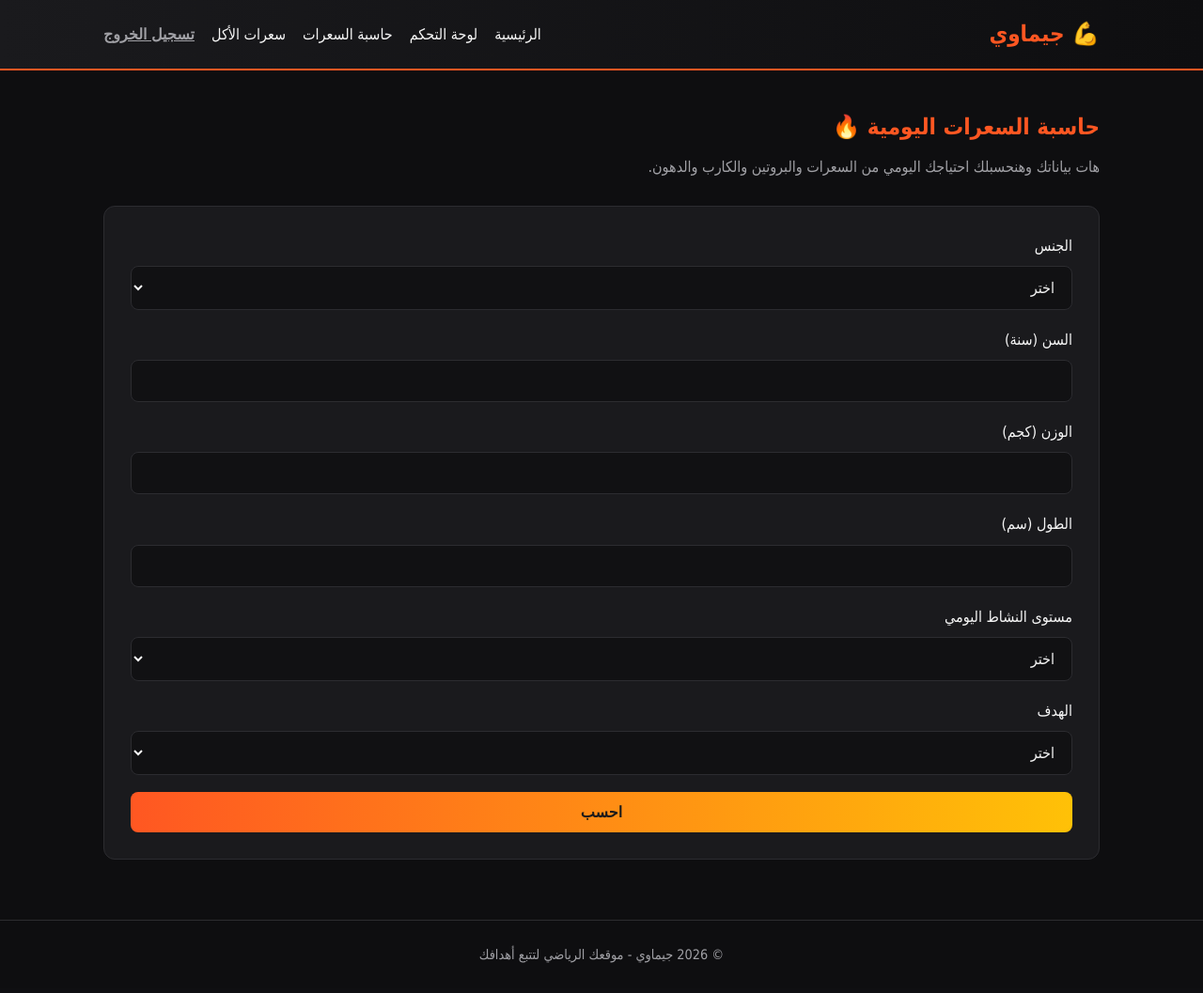
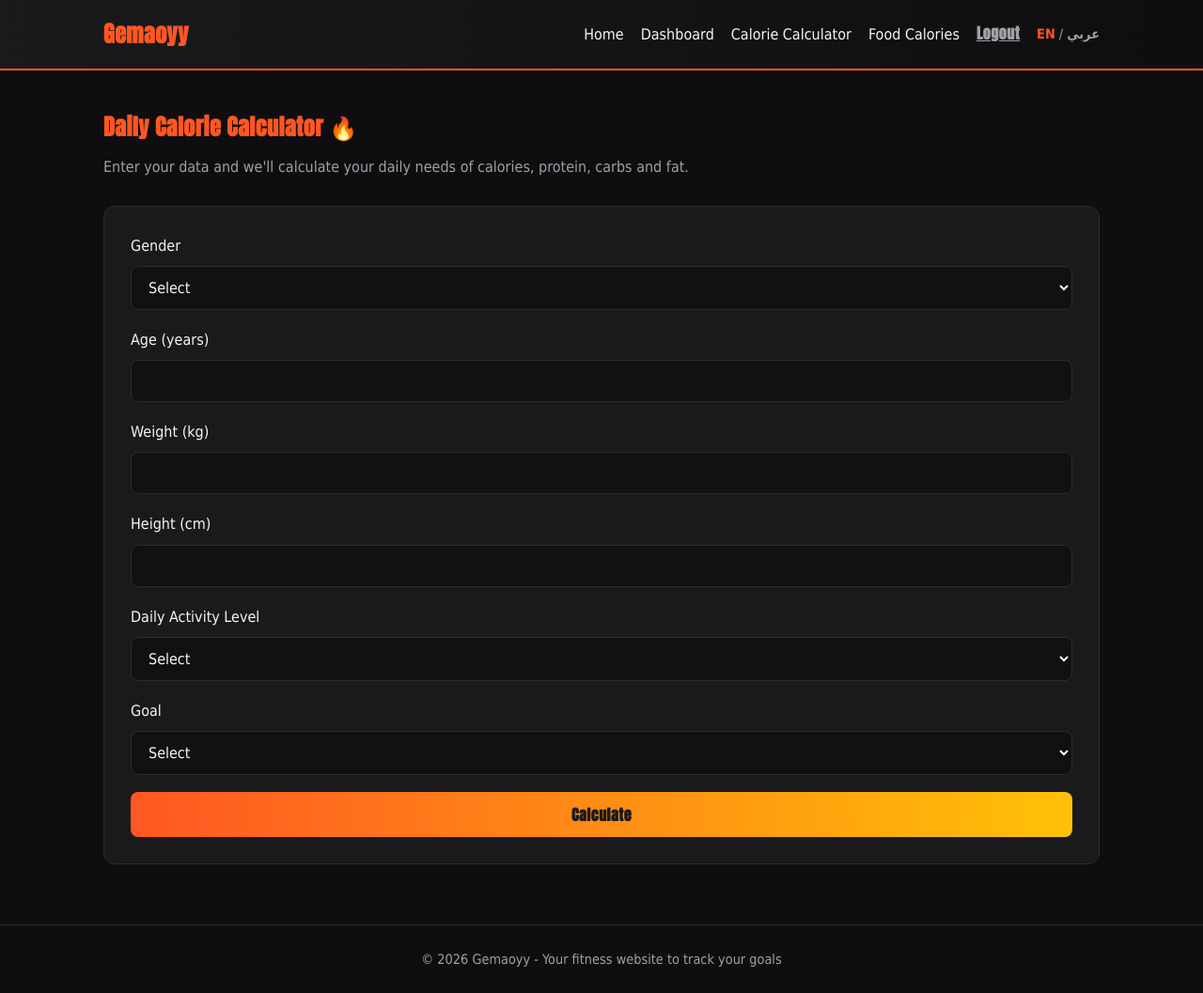
Before and after one commit to yousefelsayed836-a11y/gemaoyy, a Node server app: page /calories in a window 1280 px wide. Shown: the whole page at 94% size. Before the commit the page ends 1025 px from the top, so only its background shows below. Run offline with Node 20, Linux system fonts and the light colour scheme; the visitor is signed in with stand-in values (Sample User, id 1); data that the repository does not hold is empty; some libraries are stand-ins or nearby versions.

Commit message:
Add English/Arabic language switcher and Anton font styling
The site now starts in English by default with an EN/عربي toggle in the
navbar (persisted via cookie). All UI text, error messages, and food
names are translated through a small i18n middleware backed by
locales/en.json and locales/ar.json, with the layout direction (LTR/RTL)
switching accordingly. Headings and buttons use the Anton display font.

```diff
--- /dev/null
+++ b/locales/ar.json
@@ -0,0 +1,102 @@
+{
+  "brand": "جيماوي",
+  "nav_home": "الرئيسية",
+  "nav_dashboard": "لوحة التحكم",
+  "nav_calories": "حاسبة السعرات",
+  "nav_foods": "سعرات الأكل",
+  "nav_logout": "تسجيل الخروج",
+  "nav_login": "تسجيل الدخول",
+  "nav_signup": "اشترك دلوقتي",
+  "footer_text": "جيماوي - موقعك الرياضي لتتبع أهدافك",
+
+  "home_title": "هدفك الرياضي... يبدأ من هنا 🔥",
+  "home_subtitle": "سجل حسابك على جيماوي واحسب احتياجك اليومي من السعرات والبروتين والكارب والدهون، وكمان اعرف سعرات أي أكل بسهولة.",
+  "home_signup": "سجل حساب جديد",
+  "home_login": "تسجيل الدخول",
+  "home_calc_now": "احسب سعراتك دلوقتي",
+  "home_foods": "سعرات الأكل",
+
+  "feature1_title": "حاسبة السعرات اليومية",
+  "feature1_desc": "هات وزنك وطولك وعمرك ومستوى نشاطك وهدفك (تنشيف / ثبات / تضخيم) وهنحسبلك السعرات والبروتين والكارب والدهون اللي تحتاجها يوميًا.",
+  "feature2_title": "سعرات الأكل",
+  "feature2_desc": "اختار الأكلة وحدد الكمية بالجرام، وهنوريك السعرات والبروتين والكارب والدهون فيها بالتفصيل.",
+  "feature3_title": "حسابك محفوظ",
+  "feature3_desc": "اعمل حساب وكل بياناتك ونتائجك بتفضل محفوظة عشان ترجع ليها في أي وقت.",
+
+  "register_title": "إنشاء حساب جديد",
+  "label_name": "الاسم",
+  "placeholder_name": "اسمك",
+  "label_email": "البريد الإلكتروني",
+  "placeholder_email": "example@email.com",
+  "label_password": "كلمة المرور",
+  "placeholder_password": "6 أحرف على الأقل",
+  "label_password2": "تأكيد كلمة المرور",
+  "placeholder_password2": "أعد كتابة كلمة المرور",
+  "btn_create_account": "إنشاء الحساب",
+  "register_switch": "عندك حساب؟",
+  "register_switch_link": "سجل دخولك",
+
+  "login_title": "تسجيل الدخول",
+  "btn_login": "دخول",
+  "login_switch": "لسه معملتش حساب؟",
+  "login_switch_link": "اشترك دلوقتي",
+
+  "err_fill_fields": "من فضلك اكمل كل الحقول",
+  "err_password_mismatch": "كلمتا المرور غير متطابقتين",
+  "err_password_short": "كلمة المرور يجب أن تكون 6 أحرف على الأقل",
+  "err_email_taken": "البريد الإلكتروني مستخدم من قبل",
+  "err_invalid_login": "البريد الإلكتروني أو كلمة المرور غير صحيحة",
+
+  "dash_welcome": "أهلاً",
+  "dash_summary_title": "ملخص احتياجك اليومي",
+  "stat_calories": "سعر حراري / يوم",
+  "stat_protein": "بروتين",
+  "stat_carbs": "كاربوهيدرات",
+  "stat_fat": "دهون",
+  "dash_edit_data": "تعديل بياناتك",
+  "dash_no_data_title": "لسه محسبتش احتياجك اليومي",
+  "dash_no_data_desc": "هات وزنك وطولك وعمرك ومستوى نشاطك وهدفك عشان نحسبلك السعرات والبروتين والكارب والدهون.",
+  "dash_calc_now": "احسب دلوقتي",
+  "dash_foods_title": "سعرات الأكل",
+  "dash_foods_desc": "اعرف سعرات أي أكل من خلال اختيار الأكلة وتحديد الكمية بالجرام.",
+  "dash_foods_btn": "روح لقسم سعرات الأكل",
+
+  "cal_title": "حاسبة السعرات اليومية 🔥",
+  "cal_subtitle": "هات بياناتك وهنحسبلك احتياجك اليومي من السعرات والبروتين والكارب والدهون.",
+  "label_gender": "الجنس",
+  "opt_select": "اختر",
+  "opt_male": "ذكر",
+  "opt_female": "أنثى",
+  "label_age": "السن (سنة)",
+  "label_weight": "الوزن (كجم)",
+  "label_height": "الطول (سم)",
+  "label_activity": "مستوى النشاط اليومي",
+  "opt_sedentary": "قليل الحركة (عمل مكتبي - بدون رياضة)",
+  "opt_light": "نشاط خفيف (تمرين 1-3 أيام أسبوعيًا)",
+  "opt_moderate": "نشاط متوسط (تمرين 3-5 أيام أسبوعيًا)",
+  "opt_active": "نشاط عالي (تمرين 6-7 أيام أسبوعيًا)",
+  "opt_very_active": "نشاط مكثف جدًا (رياضي / مجهود بدني عالي)",
+  "label_goal": "الهدف",
+  "opt_lose": "خسارة وزن (تنشيف)",
+  "opt_maintain": "ثبات الوزن (المحافظة)",
+  "opt_gain": "زيادة وزن (تضخيم)",
+  "btn_calculate": "احسب",
+  "result_title": "نتيجتك",
+  "result_bmr": "معدل الحرق الأساسي (BMR)",
+  "result_tdee": "السعرات الكلية مع النشاط (TDEE)",
+  "result_target": "السعرات المطلوبة لهدفك",
+  "result_macros_title": "توزيع الماكروز اليومي",
+  "err_fill_correct": "من فضلك اكمل كل الحقول بشكل صحيح",
+  "unit_cal": "سعر",
+  "unit_cal_day": "سعر / يوم",
+  "unit_g": "جم",
+
+  "foods_title": "سعرات الأكل 🍗",
+  "foods_subtitle": "اختار الأكلة وحدد الكمية بالجرام لمعرفة السعرات والبروتين والكارب والدهون.",
+  "label_food": "الأكلة",
+  "opt_choose_food": "اختر الأكلة",
+  "label_amount": "الكمية (جرام)",
+  "result_per_grams": "لكل {grams} جرام",
+  "result_calories": "السعرات الحرارية",
+  "err_food_not_found": "الأكل ده غير موجود في القاعدة"
+}
--- /dev/null
+++ b/locales/en.json
@@ -0,0 +1,102 @@
+{
+  "brand": "Gemaoyy",
+  "nav_home": "Home",
+  "nav_dashboard": "Dashboard",
+  "nav_calories": "Calorie Calculator",
+  "nav_foods": "Food Calories",
+  "nav_logout": "Logout",
+  "nav_login": "Login",
+  "nav_signup": "Sign Up Now",
+  "footer_text": "Gemaoyy - Your fitness website to track your goals",
+
+  "home_title": "Your fitness goal starts here 🔥",
+  "home_subtitle": "Sign up on Gemaoyy and calculate your daily needs of calories, protein, carbs and fat. You can also check the calories of any food easily.",
+  "home_signup": "Create a New Account",
+  "home_login": "Login",
+  "home_calc_now": "Calculate Your Calories Now",
+  "home_foods": "Food Calories",
+
+  "feature1_title": "Daily Calorie Calculator",
+  "feature1_desc": "Enter your weight, height, age, activity level and goal (cutting / maintenance / bulking) and we'll calculate the calories, protein, carbs and fat you need every day.",
+  "feature2_title": "Food Calories",
+  "feature2_desc": "Pick a food and enter the amount in grams, and we'll show you its calories, protein, carbs and fat in detail.",
+  "feature3_title": "Your Account is Saved",
+  "feature3_desc": "Create an account and all your data and results stay saved so you can come back to them anytime.",
+
+  "register_title": "Create a New Account",
+  "label_name": "Name",
+  "placeholder_name": "Your name",
+  "label_email": "Email",
+  "placeholder_email": "example@email.com",
+  "label_password": "Password",
+  "placeholder_password": "At least 6 characters",
+  "label_password2": "Confirm Password",
+  "placeholder_password2": "Re-enter your password",
+  "btn_create_account": "Create Account",
+  "register_switch": "Already have an account?",
+  "register_switch_link": "Log in",
+
+  "login_title": "Login",
+  "btn_login": "Login",
+  "login_switch": "Don't have an account yet?",
+  "login_switch_link": "Sign up now",
+
+  "err_fill_fields": "Please fill in all fields",
+  "err_password_mismatch": "Passwords do not match",
+  "err_password_short": "Password must be at least 6 characters",
+  "err_email_taken": "This email is already in use",
+  "err_invalid_login": "Incorrect email or password",
+
+  "dash_welcome": "Welcome",
+  "dash_summary_title": "Your Daily Needs Summary",
+  "stat_calories": "Calories / day",
+  "stat_protein": "Protein",
+  "stat_carbs": "Carbs",
+  "stat_fat": "Fat",
+  "dash_edit_data": "Edit Your Data",
+  "dash_no_data_title": "You haven't calculated your daily needs yet",
+  "dash_no_data_desc": "Enter your weight, height, age, activity level and goal so we can calculate the calories, protein, carbs and fat you need.",
+  "dash_calc_now": "Calculate Now",
+  "dash_foods_title": "Food Calories",
+  "dash_foods_desc": "Find the calories of any food by choosing it and entering the amount in grams.",
+  "dash_foods_btn": "Go to Food Calories",
+
+  "cal_title": "Daily Calorie Calculator 🔥",
+  "cal_subtitle": "Enter your data and we'll calculate your daily needs of calories, protein, carbs and fat.",
+  "label_gender": "Gender",
+  "opt_select": "Select",
+  "opt_male": "Male",
+  "opt_female": "Female",
+  "label_age": "Age (years)",
+  "label_weight": "Weight (kg)",
+  "label_height": "Height (cm)",
+  "label_activity": "Daily Activity Level",
+  "opt_sedentary": "Sedentary (desk job - no exercise)",
+  "opt_light": "Light activity (exercise 1-3 days/week)",
+  "opt_moderate": "Moderate activity (exercise 3-5 days/week)",
+  "opt_active": "High activity (exercise 6-7 days/week)",
+  "opt_very_active": "Very intense activity (athlete / high physical effort)",
+  "label_goal": "Goal",
+  "opt_lose": "Lose weight (cutting)",
+  "opt_maintain": "Maintain weight",
+  "opt_gain": "Gain weight (bulking)",
+  "btn_calculate": "Calculate",
+  "result_title": "Your Result",
+  "result_bmr": "Basal Metabolic Rate (BMR)",
+  "result_tdee": "Total Daily Energy Expenditure (TDEE)",
+  "result_target": "Calories needed for your goal",
+  "result_macros_title": "Daily Macro Breakdown",
+  "err_fill_correct": "Please fill in all fields correctly",
+  "unit_cal": "cal",
+  "unit_cal_day": "cal / day",
+  "unit_g": "g",
+
+  "foods_title": "Food Calories 🍗",
+  "foods_subtitle": "Choose a food and enter the amount in grams to know its calories, protein, carbs and fat.",
+  "label_food": "Food",
+  "opt_choose_food": "Choose a food",
+  "label_amount": "Amount (grams)",
+  "result_per_grams": "Per {grams} grams",
+  "result_calories": "Calories",
+  "err_food_not_found": "This food was not found in the database"
+}
--- a/public/css/style.css
+++ b/public/css/style.css
@@ -21,6 +21,11 @@ body {
   background: var(--bg-dark);
   color: var(--text-light);
   line-height: 1.7;
+}
+
+h1, h2, h3, .logo, .btn {
+  font-family: 'Anton', 'Tahoma', 'Segoe UI', Arial, sans-serif;
+  letter-spacing: 0.5px;
 }
 
 .container {
@@ -68,6 +73,27 @@ body {
 
 .nav-links a:hover {
   color: var(--accent);
+}
+
+.lang-switch {
+  display: flex;
+  align-items: center;
+  gap: 4px;
+  font-size: 0.9rem;
+  color: var(--text-muted);
+}
+
+.lang-switch a {
+  color: var(--text-muted);
+  font-weight: bold;
+}
+
+.lang-switch a.active {
+  color: var(--accent);
+}
+
+.lang-switch a:hover {
+  color: var(--accent-2);
 }
 
 /* Buttons */
--- a/routes/calories.js
+++ b/routes/calories.js
@@ -71,7 +71,7 @@ router.post('/calories', requireAuth, (req, res) => {
   if (!gender || !ageNum || !weightNum || !heightNum || !activity || !goal) {
     return res.render('calories', {
       result: null,
-      error: 'من فضلك اكمل كل الحقول بشكل صحيح',
+      error: 'err_fill_correct',
       old: req.body
     });
   }
--- a/server.js
+++ b/server.js
@@ -1,9 +1,11 @@
 const express = require('express');
 const session = require('express-session');
+const cookieParser = require('cookie-parser');
 const path = require('path');
 const expressLayouts = require('express-ejs-layouts');
 const SQLiteStore = require('connect-sqlite3')(session);
 
+const i18n = require('./middleware/i18n');
 const authRoutes = require('./routes/auth');
 const caloriesRoutes = require('./routes/calories');
 const foodsRoutes = require('./routes/foods');
@@ -19,6 +21,8 @@ app.set('layout', 'layout');
 
 app.use(express.urlencoded({ extended: true }));
 app.use(express.static(path.join(__dirname, 'public')));
+app.use(cookieParser());
+app.use(i18n);
 
 app.use(session({
   store: new SQLiteStore({ db: 'sessions.db', dir: path.join(__dirname, 'db') }),
--- a/views/calories.ejs
+++ b/views/calories.ejs
@@ -1,91 +1,91 @@
 <section class="calc-section">
-  <h1>حاسبة السعرات اليومية 🔥</h1>
-  <p class="subtitle">هات بياناتك وهنحسبلك احتياجك اليومي من السعرات والبروتين والكارب والدهون.</p>
+  <h1><%= t('cal_title') %></h1>
+  <p class="subtitle"><%= t('cal_subtitle') %></p>
 
   <% if (error) { %>
-    <div class="alert alert-error"><%= error %></div>
+    <div class="alert alert-error"><%= t(error) %></div>
   <% } %>
 
   <div class="calc-grid">
     <form action="/calories" method="POST" class="card calc-form">
       <div class="form-group">
-        <label for="gender">الجنس</label>
+        <label for="gender"><%= t('label_gender') %></label>
         <select id="gender" name="gender" required>
-          <option value="">اختر</option>
-          <option value="male" <%= old.gender === 'male' ? 'selected' : '' %>>ذكر</option>
-          <option value="female" <%= old.gender === 'female' ? 'selected' : '' %>>أنثى</option>
+          <option value=""><%= t('opt_select') %></option>
+          <option value="male" <%= old.gender === 'male' ? 'selected' : '' %>><%= t('opt_male') %></option>
+          <option value="female" <%= old.gender === 'female' ? 'selected' : '' %>><%= t('opt_female') %></option>
         </select>
       </div>
 
       <div class="form-group">
-        <label for="age">السن (سنة)</label>
+        <label for="age"><%= t('label_age') %></label>
         <input type="number" id="age" name="age" min="10" max="100" required value="<%= old.age || '' %>">
       </div>
 
       <div class="form-group">
-        <label for="weight">الوزن (كجم)</label>
+        <label for="weight"><%= t('label_weight') %></label>
         <input type="number" id="weight" name="weight" min="30" max="300" step="0.1" required value="<%= old.weight || '' %>">
       </div>
 
       <div class="form-group">
-        <label for="height">الطول (سم)</label>
+        <label for="height"><%= t('label_height') %></label>
         <input type="number" id="height" name="height" min="100" max="250" step="0.1" required value="<%= old.height || '' %>">
       </div>
 
       <div class="form-group">
-        <label for="activity">مستوى النشاط اليومي</label>
+        <label for="activity"><%= t('label_activity') %></label>
         <select id="activity" name="activity" required>
-          <option value="">اختر</option>
-          <option value="sedentary" <%= old.activity === 'sedentary' ? 'selected' : '' %>>قليل الحركة (عمل مكتبي - بدون رياضة)</option>
-          <option value="light" <%= old.activity === 'light' ? 'selected' : '' %>>نشاط خفيف (تمرين 1-3 أيام أسبوعيًا)</option>
-          <option value="moderate" <%= old.activity === 'moderate' ? 'selected' : '' %>>نشاط متوسط (تمرين 3-5 أيام أسبوعيًا)</option>
-          <option value="active" <%= old.activity === 'active' ? 'selected' : '' %>>نشاط عالي (تمرين 6-7 أيام أسبوعيًا)</option>
-          <option value="very_active" <%= old.activity === 'very_active' ? 'selected' : '' %>>نشاط مكثف جدًا (رياضي / مجهود بدني عالي)</option>
+          <option value=""><%= t('opt_select') %></option>
+          <option value="sedentary" <%= old.activity === 'sedentary' ? 'selected' : '' %>><%= t('opt_sedentary') %></option>
+          <option value="light" <%= old.activity === 'light' ? 'selected' : '' %>><%= t('opt_light') %></option>
+          <option value="moderate" <%= old.activity === 'moderate' ? 'selected' : '' %>><%= t('opt_moderate') %></option>
+          <option value="active" <%= old.activity === 'active' ? 'selected' : '' %>><%= t('opt_active') %></option>
+          <option value="very_active" <%= old.activity === 'very_active' ? 'selected' : '' %>><%= t('opt_very_active') %></option>
         </select>
       </div>
 
       <div class="form-group">
-        <label for="goal">الهدف</label>
+        <label for="goal"><%= t('label_goal') %></label>
         <select id="goal" name="goal" required>
-          <option value="">اختر</option>
-          <option value="lose" <%= old.goal === 'lose' ? 'selected' : '' %>>خسارة وزن (تنشيف)</option>
-          <option value="maintain" <%= old.goal === 'maintain' ? 'selected' : '' %>>ثبات الوزن (المحافظة)</option>
-          <option value="gain" <%= old.goal === 'gain' ? 'selected' : '' %>>زيادة وزن (تضخيم)</option>
+          <option value=""><%= t('opt_select') %></option>
+          <option value="lose" <%= old.goal === 'lose' ? 'selected' : '' %>><%= t('opt_lose') %></option>
+          <option value="maintain" <%= old.goal === 'maintain' ? 'selected' : '' %>><%= t('opt_maintain') %></option>
+          <option value="gain" <%= old.goal === 'gain' ? 'selected' : '' %>><%= t('opt_gain') %></option>
         </select>
       </div>
 
-      <button type="submit" class="btn btn-primary btn-full">احسب</button>
+      <button type="submit" class="btn btn-primary btn-full"><%= t('btn_calculate') %></button>
     </form>
 
     <% if (result) { %>
       <div class="card calc-result">
-        <h2>نتيجتك</h2>
+        <h2><%= t('result_title') %></h2>
         <div class="result-row">
-          <span>معدل الحرق الأساسي (BMR)</span>
-          <strong><%= result.bmr %> سعر</strong>
+          <span><%= t('result_bmr') %></span>
+          <strong><%= result.bmr %> <%= t('unit_cal') %></strong>
         </div>
         <div class="result-row">
-          <span>السعرات الكلية مع النشاط (TDEE)</span>
-          <strong><%= result.tdee %> سعر</strong>
+          <span><%= t('result_tdee') %></span>
+          <strong><%= result.tdee %> <%= t('unit_cal') %></strong>
         </div>
         <div class="result-row highlight">
-          <span>السعرات المطلوبة لهدفك</span>
-          <strong><%= result.target_calories %> سعر / يوم</strong>
+          <span><%= t('result_target') %></span>
+          <strong><%= result.target_calories %> <%= t('unit_cal_day') %></strong>
         </div>
         <hr>
-        <h3>توزيع الماكروز اليومي</h3>
+        <h3><%= t('result_macros_title') %></h3>
         <div class="stats-grid">
           <div class="stat-box">
-            <span class="stat-value"><%= result.protein_g %> جم</span>
-            <span class="stat-label">بروتين</span>
+            <span class="stat-value"><%= result.protein_g %> <%= t('unit_g') %></span>
+            <span class="stat-label"><%= t('stat_protein') %></span>
           </div>
           <div class="stat-box">
-            <span class="stat-value"><%= result.carbs_g %> جم</span>
-            <span class="stat-label">كاربوهيدرات</span>
+            <span class="stat-value"><%= result.carbs_g %> <%= t('unit_g') %></span>
+            <span class="stat-label"><%= t('stat_carbs') %></span>
           </div>
           <div class="stat-box">
-            <span class="stat-value"><%= result.fat_g %> جم</span>
-            <span class="stat-label">دهون</span>
+            <span class="stat-value"><%= result.fat_g %> <%= t('unit_g') %></span>
+            <span class="stat-label"><%= t('stat_fat') %></span>
           </div>
         </div>
       </div>
--- a/views/layout.ejs
+++ b/views/layout.ejs
@@ -1,28 +1,36 @@
 <!DOCTYPE html>
-<html lang="ar" dir="rtl">
+<html lang="<%= lang %>" dir="<%= dir %>">
 <head>
   <meta charset="UTF-8">
   <meta name="viewport" content="width=device-width, initial-scale=1.0">
-  <title>جيماوي | Gemaoyy</title>
+  <title><%= t('brand') %> | Gemaoyy</title>
+  <link rel="preconnect" href="https://fonts.googleapis.com">
+  <link rel="preconnect" href="https://fonts.gstatic.com" crossorigin>
+  <link href="https://fonts.googleapis.com/css2?family=Anton&display=swap" rel="stylesheet">
   <link rel="stylesheet" href="/css/style.css">
 </head>
 <body>
   <header class="navbar">
     <div class="container navbar-inner">
-      <a href="/" class="logo">💪 جيماوي</a>
+      <a href="/" class="logo"><%= t('brand') %></a>
       <nav class="nav-links">
-        <a href="/">الرئيسية</a>
+        <a href="/"><%= t('nav_home') %></a>
         <% if (isLoggedIn) { %>
-          <a href="/dashboard">لوحة التحكم</a>
-          <a href="/calories">حاسبة السعرات</a>
-          <a href="/foods">سعرات الأكل</a>
+          <a href="/dashboard"><%= t('nav_dashboard') %></a>
+          <a href="/calories"><%= t('nav_calories') %></a>
+          <a href="/foods"><%= t('nav_foods') %></a>
           <form action="/logout" method="POST" class="inline-form">
-            <button type="submit" class="btn btn-link">تسجيل الخروج</button>
+            <button type="submit" class="btn btn-link"><%= t('nav_logout') %></button>
           </form>
         <% } else { %>
-          <a href="/login">تسجيل الدخول</a>
-          <a href="/register" class="btn btn-small">اشترك دلوقتي</a>
+          <a href="/login"><%= t('nav_login') %></a>
+          <a href="/register" class="btn btn-small"><%= t('nav_signup') %></a>
         <% } %>
+        <span class="lang-switch">
+          <a href="?lang=en" class="<%= lang === 'en' ? 'active' : '' %>">EN</a>
+          /
+          <a href="?lang=ar" class="<%= lang === 'ar' ? 'active' : '' %>">عربي</a>
+        </span>
       </nav>
     </div>
   </header>
@@ -33,7 +41,7 @@
 
   <footer class="footer">
     <div class="container">
-      <p>© <%= new Date().getFullYear() %> جيماوي - موقعك الرياضي لتتبع أهدافك</p>
+      <p>&copy; <%= new Date().getFullYear() %> <%= t('footer_text') %></p>
     </div>
   </footer>
 </body>
```
Also changed, not shown: data/foods.json (+50 -50 lines), middleware/i18n.js (added, +31 -0 lines), package.json (+6 -5 lines), routes/auth.js (+6 -6 lines), routes/foods.js (+9 -4 lines), views/dashboard.ejs (+16 -16 lines), views/foods.ejs (+17 -17 lines), views/home.ejs (+12 -14 lines), views/login.ejs (+8 -8 lines), views/register.ejs (+12 -12 lines), 1 other file.
